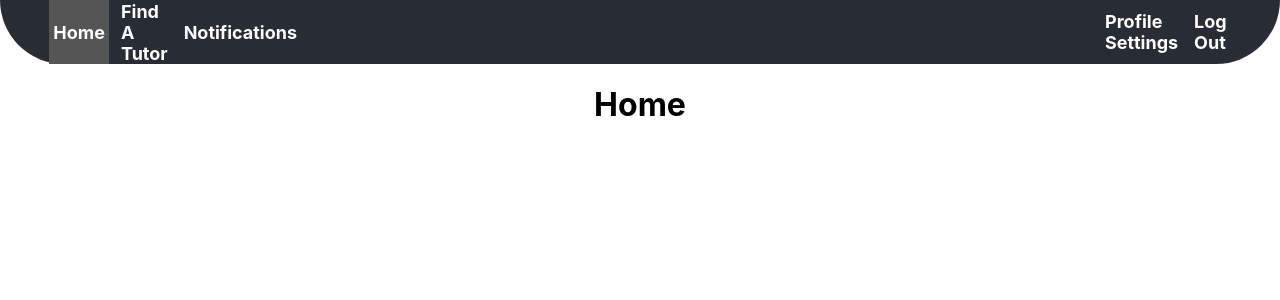
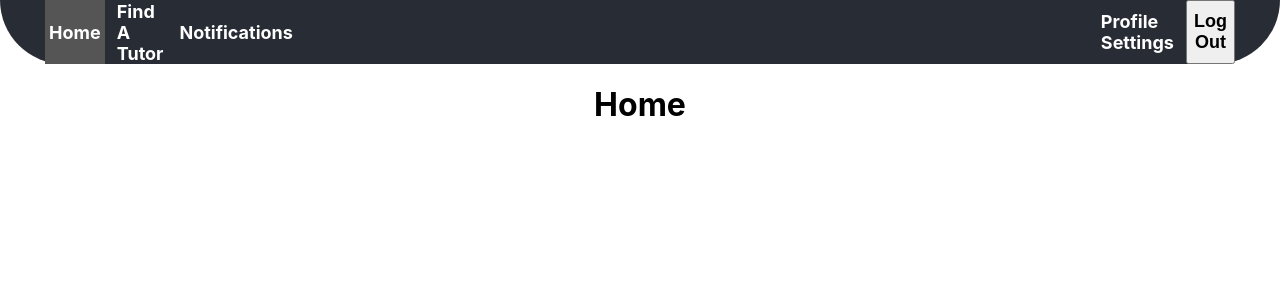
Before and after one commit to Koiya/CSC4330ProjectGroupE, a React (Create React App) app in the folder frontend/: page / in a window 1280 px wide. Shown: the top 300 px of the page. Built offline with nearby package versions, Linux system fonts and the light colour scheme.

Commit message:
log out button update

```diff
--- a/frontend/src/App.js
+++ b/frontend/src/App.js
@@ -2,7 +2,6 @@ import './App.css';
 import Navbar from './Navbar/Navbar';
 import FindATutor from './Pages/FindATutor';
 import Home from './Pages/Home';
-import LogOut from './Pages/LogOut';
 import Notifications from './Pages/Notifications';
 import ProfileSettings from './Pages/ProfileSettings';
 import {Route, Routes} from "react-router-dom";
@@ -16,7 +15,6 @@ function App() {
           <Route path="/" element={<Home/>} />
           <Route path="/FindATutor" element={<FindATutor/>} />
           <Route path="/ProfileSettings" element={<ProfileSettings/>} />
-          <Route path="/LogOut" element={<LogOut/>} />
           <Route path="/Notifications" element={<Notifications/>} />
        </Routes>
       </div>
--- a/frontend/src/Navbar/Navbar.js
+++ b/frontend/src/Navbar/Navbar.js
@@ -10,7 +10,7 @@ export default function Navbar(){
       </ul>
       <ul>
         <PageLink to="/ProfileSettings">Profile Settings</PageLink>
-        <PageLink to="/LogOut">Log Out</PageLink>
+        <button className="button">Log Out</button>
       </ul>
     </nav>
   )
--- a/frontend/src/Navbar/NavbarStyle.css
+++ b/frontend/src/Navbar/NavbarStyle.css
@@ -45,3 +45,17 @@ body {
 .nav li:hover {
     background-color: #777;
 }
+
+.button {
+    font-weight: bold;
+    font-size: large;
+}
+
+
+@media screen and (max-width : 760px) {
+
+}
+
+/*
+    TODO: add screen sizes
+*/
```
